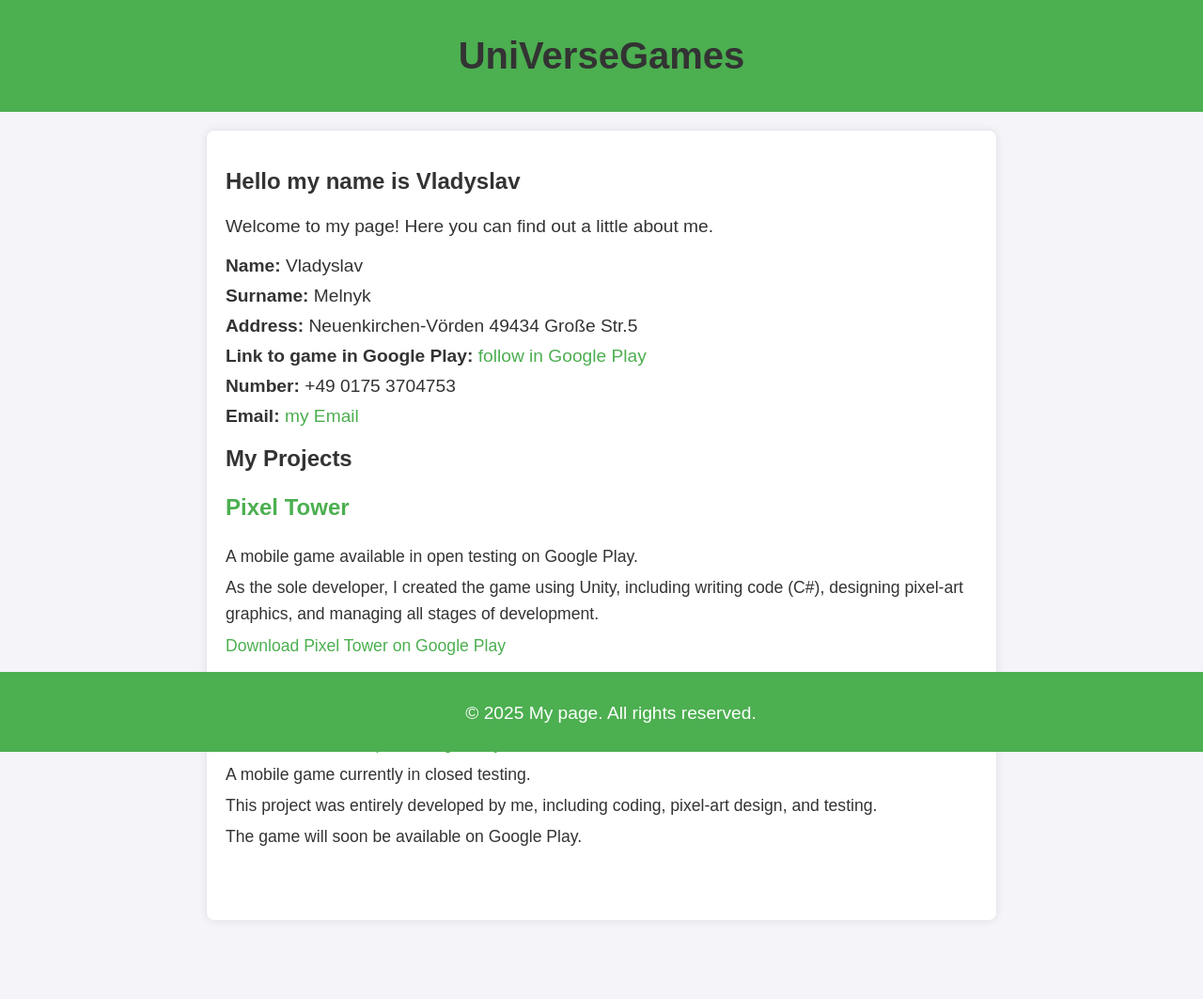
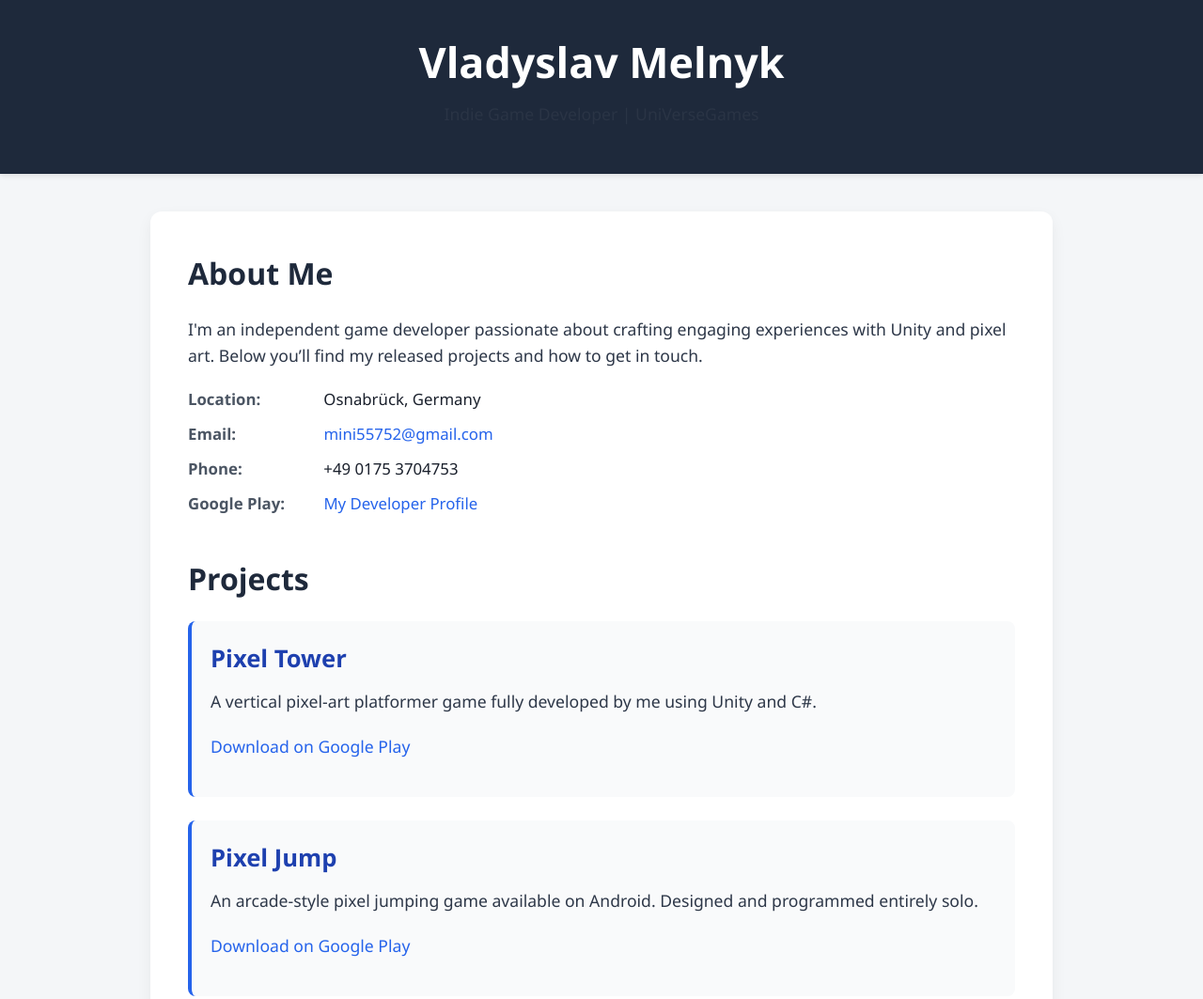
Before and after one commit to 235Vlad/235vlad.github.io, a plain HTML site: page index.html in a window 1280 px wide. Shown: the top 1063 px of the page at 94% size. Before the commit the page ends 999 px from the top, so only its background shows below. Drawn offline with Linux system fonts and the light colour scheme.

Commit message:
Update index.html

```diff
--- a/index.html
+++ b/index.html
@@ -1,133 +1,205 @@
 <!DOCTYPE html>
-<html lang="ru">
+<html lang="en">
 <head>
-    <meta charset="UTF-8">
-    <meta name="viewport" content="width=device-width, initial-scale=1.0">
-    <title>UniVerseGames</title>
+  <meta charset="UTF-8" />
+  <meta name="viewport" content="width=device-width, initial-scale=1.0" />
+  <title>Portfolio | Vladyslav Melnyk</title>
   <style>
-        body {
-            font-family: Arial, sans-serif;
-            background-color: #f4f4f9;
+    * {
+      box-sizing: border-box;
       margin: 0;
       padding: 0;
-            color: #333;
+      scroll-behavior: smooth;
     }
+
+    body {
+      font-family: 'Segoe UI', Tahoma, Geneva, Verdana, sans-serif;
+      background-color: #f4f6f8;
+      color: #1a202c;
+      line-height: 1.6;
+      transition: background-color 0.3s;
+    }
+
     header {
-            background-color: #4CAF50;
-            color: white;
-            padding: 10px 0;
+      background-color: #1e293b;
+      color: #fff;
+      padding: 30px 0;
       text-align: center;
+      box-shadow: 0 2px 6px rgba(0, 0, 0, 0.1);
     }
+
+    header h1 {
+      font-size: 2.8em;
+      font-weight: 600;
+    }
+
+    header p {
+      font-size: 1.1em;
+      opacity: 0.8;
+      margin-top: 5px;
+    }
+
     main {
-            max-width: 800px;
-            margin: 20px auto;
-            padding: 20px;
-            background-color: white;
-            box-shadow: 0 0 10px rgba(0, 0, 0, 0.1);
-            border-radius: 8px;
-            padding-bottom: 60px;
+      max-width: 960px;
+      margin: 40px auto;
+      padding: 40px;
+      background-color: #ffffff;
+      border-radius: 12px;
+      box-shadow: 0 6px 16px rgba(0, 0, 0, 0.06);
     }
-        h1 {
-            font-size: 2.5em;
-            color: #333;
+
+    section, .project {
+      opacity: 0;
+      transform: translateY(30px);
+      transition: all 0.6s ease-out;
     }
+
+    section.show, .project.show {
+      opacity: 1;
+      transform: translateY(0);
+    }
+
+    h2 {
+      font-size: 2em;
+      margin-bottom: 20px;
+      color: #1e293b;
+    }
+
     p {
-            font-size: 1.2em;
-            line-height: 1.6;
-            margin-bottom: 15px;
+      font-size: 1.1em;
+      margin-bottom: 20px;
+      color: #2d3748;
     }
+
     .info-item {
-            font-size: 1.2em;
       margin: 10px 0;
+      font-size: 1.05em;
     }
+
     .info-item span {
-            font-weight: bold;
+      font-weight: 600;
+      display: inline-block;
+      width: 140px;
+      color: #4b5563;
     }
+
     a {
-            color: #4CAF50;
+      color: #2563eb;
       text-decoration: none;
+      transition: color 0.3s;
     }
+
     a:hover {
       text-decoration: underline;
+      color: #1d4ed8;
     }
+
+    .projects {
+      margin-top: 40px;
+    }
+
+    .project {
+      padding: 20px;
+      border-left: 4px solid #2563eb;
+      margin-bottom: 25px;
+      background-color: #f9fafb;
+      border-radius: 8px;
+      transition: transform 0.3s, box-shadow 0.3s;
+    }
+
+    .project:hover {
+      transform: scale(1.02);
+      box-shadow: 0 10px 20px rgba(0, 0, 0, 0.06);
+    }
+
+    .project h3 {
+      font-size: 1.6em;
+      margin-bottom: 10px;
+      color: #1e40af;
+    }
+
     footer {
       text-align: center;
-            padding: 10px;
-            background-color: #4CAF50;
-            color: white;
-            position: fixed;
-            bottom: 0;
-            width: 100%;
+      padding: 20px;
+      background-color: #1e293b;
+      color: #e2e8f0;
+      margin-top: 50px;
     }
-        .projects {
-            margin-top: 20px;
+
+    @media (max-width: 600px) {
+      .info-item span {
+        display: block;
+        width: auto;
+        margin-bottom: 5px;
       }
-        .project {
-            margin-bottom: 15px;
+
+      main {
+        margin: 20px 10px;
+        padding: 20px;
       }
-        .project h3 {
-            font-size: 1.5em;
-            color: #4CAF50;
+
+      header h1 {
+        font-size: 2em;
       }
-        .project p {
-            font-size: 1.1em;
-            margin: 5px 0;
     }
   </style>
 </head>
 <body>
 
 <header>
-    <h1>UniVerseGames</h1>
+  <h1>Vladyslav Melnyk</h1>
+  <p>Indie Game Developer | UniVerseGames</p>
 </header>
 
 <main>
-    <h2>Hello my name is Vladyslav</h2>
-    <p>Welcome to my page! Here you can find out a little about me.</p>
+  <section class="fade-in">
+    <h2>About Me</h2>
+    <p>I'm an independent game developer passionate about crafting engaging experiences with Unity and pixel art. Below you’ll find my released projects and how to get in touch.</p>
 
-    <div class="info-item">
-        <span>Name:</span> Vladyslav
-    </div>
-    <div class="info-item">
-        <span>Surname:</span> Melnyk
-    </div>
-    <div class="info-item">
-        <span>Address:</span> Neuenkirchen-Vörden 49434 Große Str.5
-    </div>
-    <div class="info-item">
-        <span>Link to game in Google Play:</span> <a href="https://play.google.com/store/apps/details?id=com.companyname.UniVerseGames" target="_blank">follow in Google Play</a>
-    </div>
-    <div class="info-item">
-        <span>Number:</span> +49 0175 3704753
-    </div>
-    <div class="info-item">
-        <span>Email:</span> <a href="mailto:mini55752@gmail.com">my Email</a>
-    </div>
+    <div class="info-item"><span>Location:</span> Osnabrück, Germany</div>
+    <div class="info-item"><span>Email:</span> <a href="mailto:mini55752@gmail.com">mini55752@gmail.com</a></div>
+    <div class="info-item"><span>Phone:</span> +49 0175 3704753</div>
+    <div class="info-item"><span>Google Play:</span> <a href="https://play.google.com/store/apps/details?id=com.companyname.UniVerseGames" target="_blank">My Developer Profile</a></div>
+  </section>
 
-    <section class="projects">
-        <h2>My Projects</h2>
+  <section class="projects fade-in">
+    <h2>Projects</h2>
 
     <div class="project">
       <h3>Pixel Tower</h3>
-            <p>A mobile game available in open testing on Google Play.</p>
-            <p>As the sole developer, I created the game using Unity, including writing code (C#), designing pixel-art graphics, and managing all stages of development.</p>
-            <p><a href="https://play.google.com/store/apps/details?id=com.companyname.UniVerseGames" target="_blank">Download Pixel Tower on Google Play</a></p>
+      <p>A vertical pixel-art platformer game fully developed by me using Unity and C#.</p>
+      <p><a href="https://play.google.com/store/apps/details?id=com.companyname.UniVerseGames" target="_blank">Download on Google Play</a></p>
     </div>
 
     <div class="project">
       <h3>Pixel Jump</h3>
-            <p><a href="https://play.google.com/apps/internaltest/4701497579575122527" target="_blank">Download Pixel Jump on Google Play</a></p>
-            <p>A mobile game currently in closed testing.</p>
-            <p>This project was entirely developed by me, including coding, pixel-art design, and testing.</p>
-            <p>The game will soon be available on Google Play.</p>
+      <p>An arcade-style pixel jumping game available on Android. Designed and programmed entirely solo.</p>
+      <p><a href="https://play.google.com/store/apps/details?id=com.companyname.UniVerseGames.PixelJump" target="_blank">Download on Google Play</a></p>
     </div>
   </section>
-
 </main>
 
 <footer>
-    <p>&copy; 2025 My page. All rights reserved.</p>
+  <p>&copy; 2025 Vladyslav Melnyk — All rights reserved.</p>
 </footer>
+
+<script>
+  // Intersection Observer to animate sections
+  const observer = new IntersectionObserver(entries => {
+    entries.forEach(entry => {
+      if (entry.isIntersecting) {
+        entry.target.classList.add('show');
+        observer.unobserve(entry.target);
+      }
+    });
+  }, {
+    threshold: 0.1
+  });
+
+  document.querySelectorAll('.fade-in, .project').forEach(section => {
+    observer.observe(section);
+  });
+</script>
 
 </body>
 </html>
```
Lines whose indentation alone changed are shown as unchanged.
